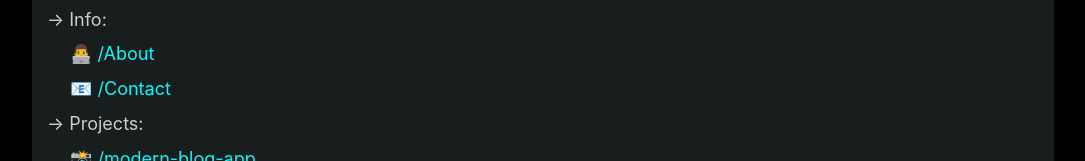
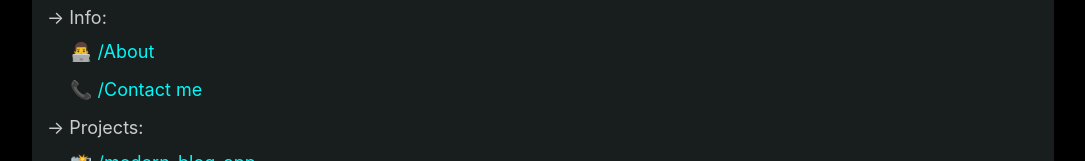
Before and after one commit to yashbhangale/yashbhangale.github.io, a Gatsby site: page / in a window 1280 px wide. Shown: the part 238-399 px from the top of the page, without its empty margins (97-1182 px from the left). Built offline with nearby package versions, Linux system fonts and the light colour scheme; Gatsby itself is replaced by a stand-in of ours; some packages are replaced by stand-ins of ours.

Commit message:
Update ItemsList.js

```diff
--- a/src/components/ItemsList.js
+++ b/src/components/ItemsList.js
@@ -219,17 +219,13 @@ export default function ItemsList() {
       <>
         <li>→ Info:</li> {infoMobile}{" "}
         <li className="infoItem">
-          <Link
-            className="popupWindowLinkButton"
-            style={{ cursor: "pointer" }}
-            to="/contact"
-          >
-            <span role="img" aria-label="e-mail">
-              📧
-            </span>{" "}
-            /Contact
-          </Link>
-        </li>{" "}
+      <button
+        className="popupWindowLinkButton"
+        style={{ cursor: "pointer" }}
+        onClick={href => window.open("mailto:yashbhangale9@gmail.com")}
+        >📞 /Contact me </button>
+
+    </li>{" "}
         <li>→ Projects:</li>
         {projectsMobile} <li className="miniProject">→ Mini-Projects:</li>
       </>
```
